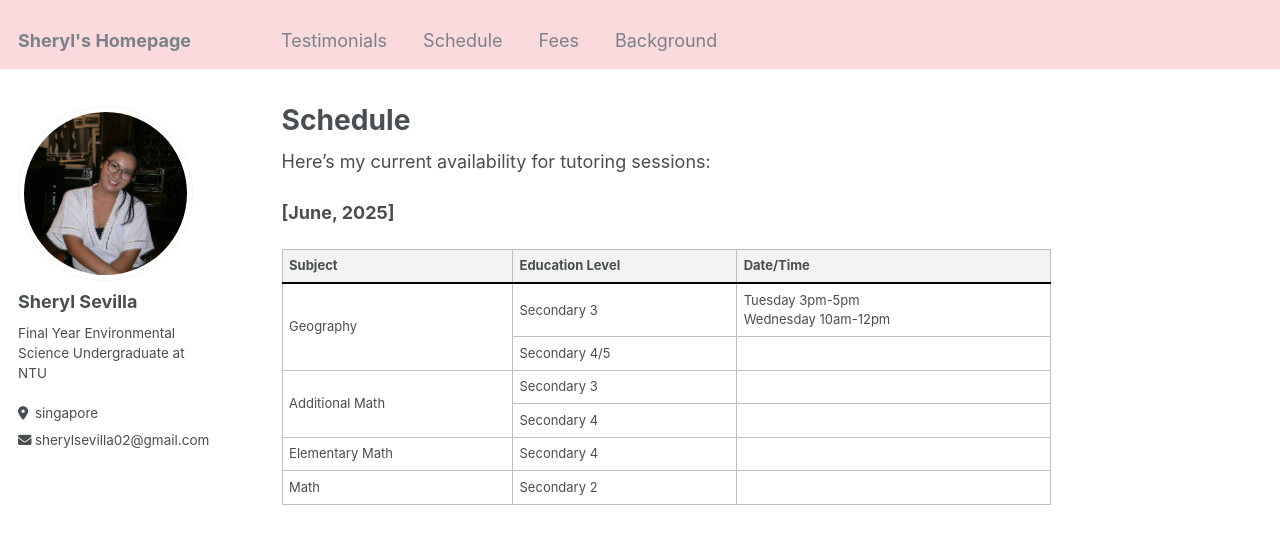
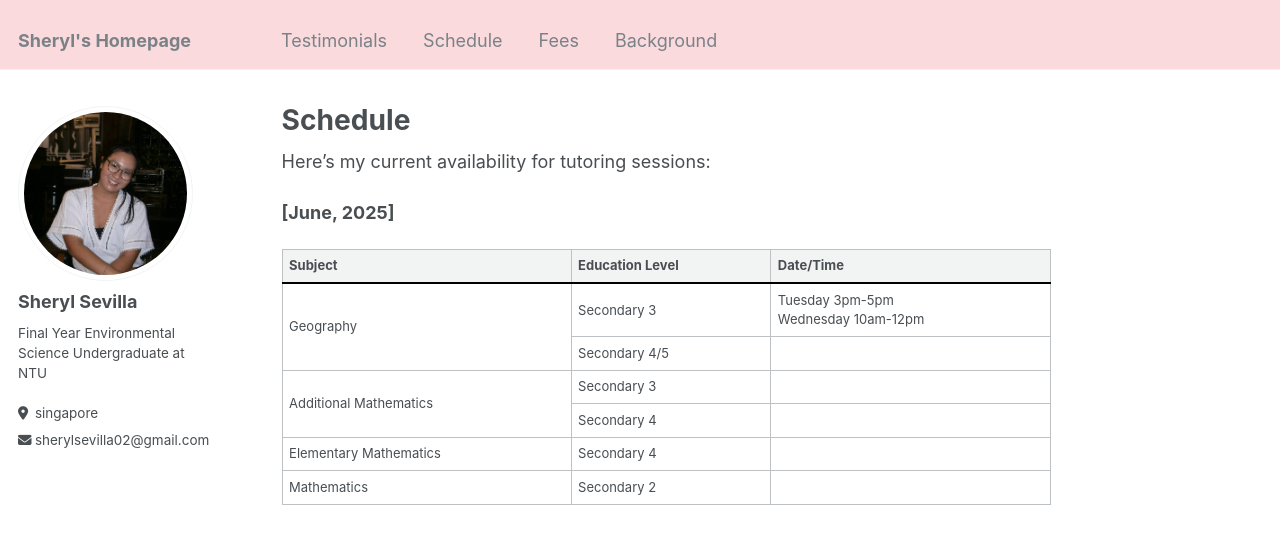
Before and after one commit to teachsheryl/teachsheryl.github.io, a Jekyll site: the page built from _pages/schedule.md, in a window 1280 px wide and 900 px high, cut to the strip 0-534 px from the top of the window. Built offline with Jekyll 4.4.1, drawn with Linux system fonts in a browser that asks for light colours.

Commit message:
Update schedule.md

```diff
--- a/_pages/schedule.md
+++ b/_pages/schedule.md
@@ -27,7 +27,7 @@ Here's my current availability for tutoring sessions:
       <td></td>
     </tr>
     <tr>
-      <td rowspan="2">Additional Math</td>
+      <td rowspan="2">Additional Mathematics</td>
       <td>Secondary 3</td>
       <td></td>
     </tr>
@@ -36,12 +36,12 @@ Here's my current availability for tutoring sessions:
       <td></td>
     </tr>
     <tr>
-      <td>Elementary Math</td>
+      <td>Elementary Mathematics</td>
       <td>Secondary 4</td>
       <td></td>
     </tr>
     <tr>
-      <td>Math</td>
+      <td>Mathematics</td>
       <td>Secondary 2</td>
       <td></td>
     </tr>
@@ -55,61 +55,6 @@ Here's my current availability for tutoring sessions:
   style="margin-top: 20px; margin-bottom: 20px;">
 </iframe>
 
-<!-- | Subject    | Education Level | Date/Time |
-|------------|-----------------|-----------|
-| <td rowspan="2">Geography</td> | Secondary 3 |           |
-|            | Secondary 4     |           |
-| <td rowspan="2">A Math</td>  | Secondary 3 |           |
-|            | Secondary 4     |           |
-| E Math     | Secondary 4     |           |
-| Math       | Secondary 2     |           | -->
-
-<!-- <iframe
-  src="https://docs.google.com/spreadsheets/d/e/2PACX-1vRNj0nhW1nS3an3Y8E5JPyq_xakh368C2Nk0r4xwtph-CsQCxWMXV-xId25FARbvOanwjm0fy_pY4W5/pubhtml?gid=1745429309&amp;single=true&amp;widget=true&amp;headers=false"
-  width="100%"
-  height="400">
-</iframe> -->
-
-<!-- <table style="border-collapse: collapse; width: 100%;">
-  <thead style="border-bottom: 2px solid black;">
-    <tr>
-      <th>Subject</th>
-      <th>Education Level</th>
-      <th>Date/Time</th>
-    </tr>
-  </thead>
-  <tbody>
-    <tr>
-      <td rowspan="2">Geography</td>
-      <td>Secondary 3</td>
-      <td>Tuesday 3-5pm</td>
-    </tr>
-    <tr>
-      <td>Secondary 4</td>
-      <td></td>
-    </tr>
-    <tr>
-      <td rowspan="2">A Math</td>
-      <td>Secondary 3</td>
-      <td></td>
-    </tr>
-    <tr>
-      <td>Secondary 4</td>
-      <td></td>
-    </tr>
-    <tr>
-      <td>E Math</td>
-      <td>Secondary 4</td>
-      <td></td>
-    </tr>
-    <tr>
-      <td>Math</td>
-      <td>Secondary 2</td>
-      <td></td>
-    </tr>
-  </tbody>
-</table> -->
-
 **How to Book a Session:**
 
 1.  Check the table above for available time slots.
```
